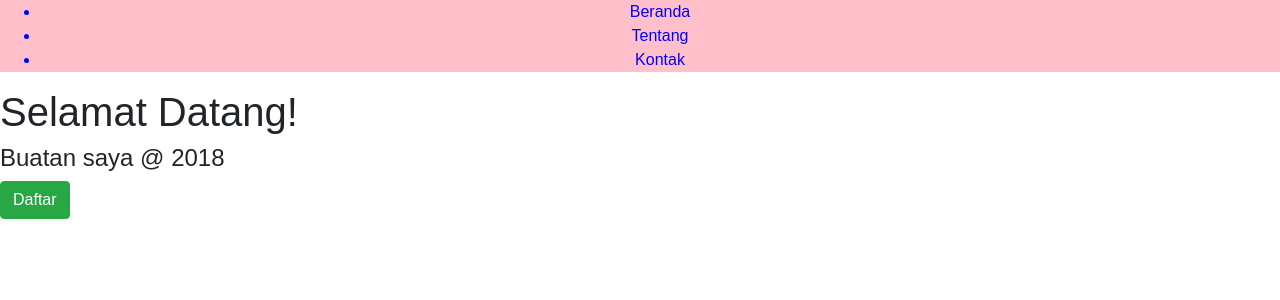
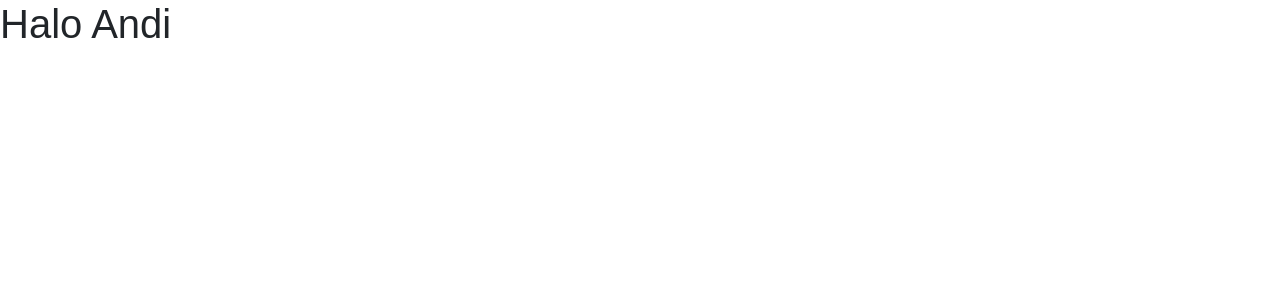
Before and after one commit to herdianajones/reactjs, a React (Create React App) app: page / in a window 1280 px wide. Shown: the top 300 px of the page. Built offline with nearby package versions, Linux system fonts and the light colour scheme.

Commit message:
lesson 15 added

```diff
--- a/src/App.js
+++ b/src/App.js
@@ -3,16 +3,13 @@ import Header from './component/Header';
 import Footer from './component/Footer';
 
 class App extends Component {
+  constructor(){
+    super();
+    this.state = {nama:'Andi'};
+  }
   render() {
-    const siswa = ['Andi','Budi','Caca'];
-    const listSiswa = siswa.map((siswa, index) => <li key={index}>{siswa}</li>);
-
-    return (
-      <div>
-        <Header />
-        <h1>Selamat Datang!</h1>
-        <Footer />
-      </div>
+  return (
+    <h1>Halo {this.state.nama}</h1>
     );
   }
 }
```
